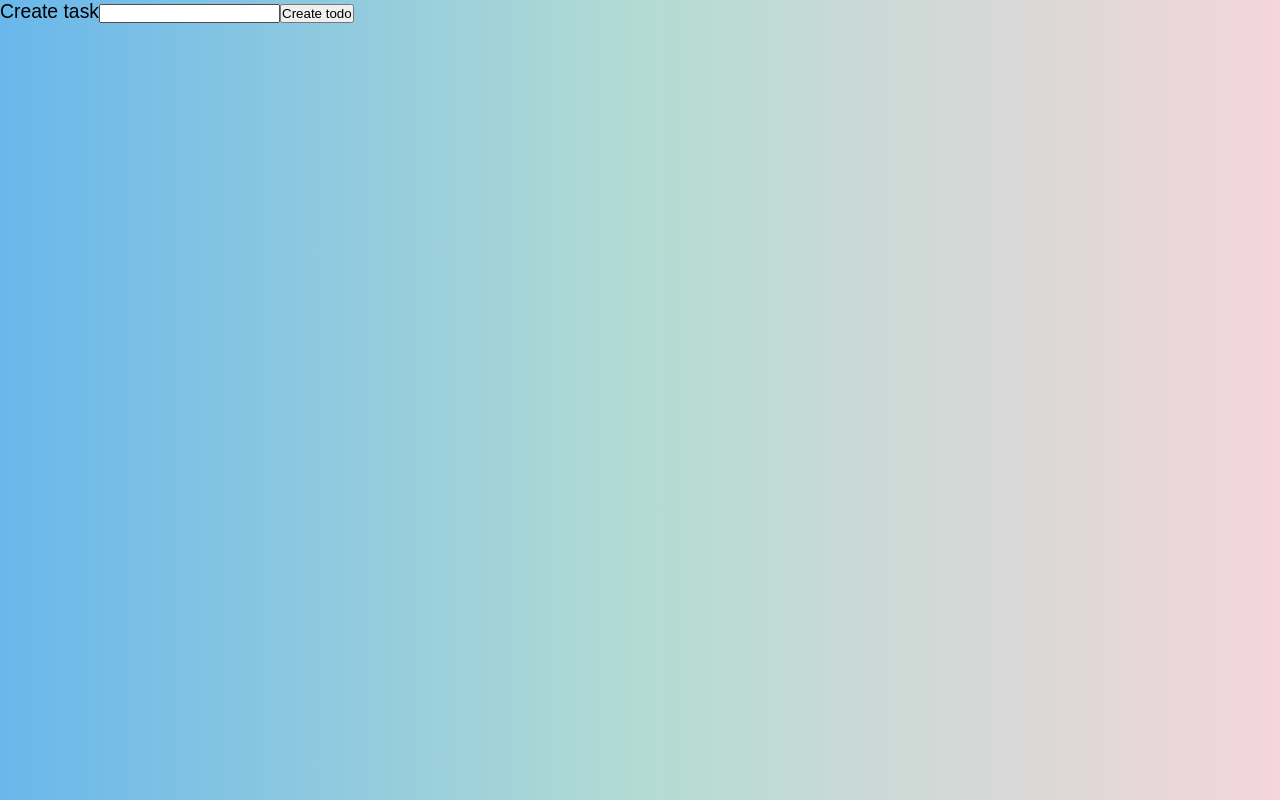
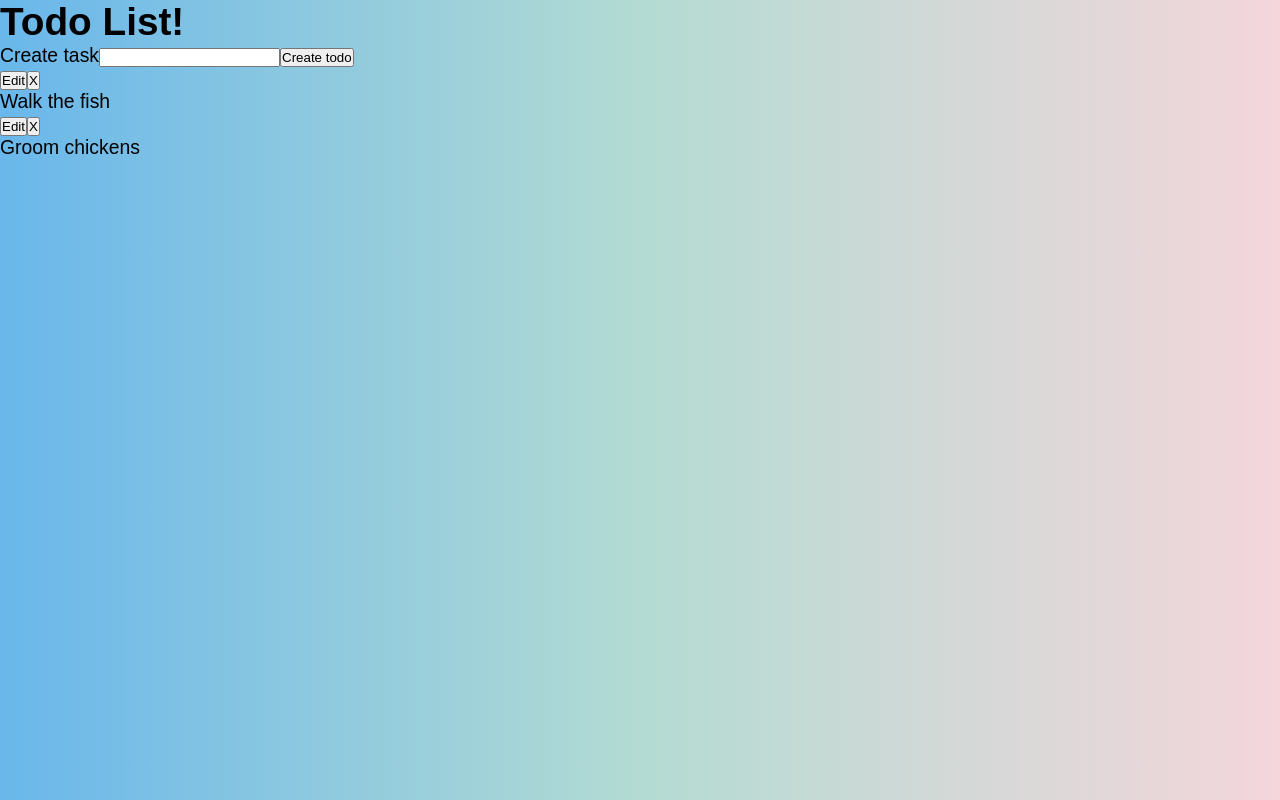
Before and after one commit to fredyvelasquezgt/todo-list-react, a React (Create React App) app: page / in a window 1280 px wide. Built offline with nearby package versions, Linux system fonts and the light colour scheme.

Commit message:
render first todos

```diff
--- a/src/Todo.js
+++ b/src/Todo.js
@@ -4,8 +4,12 @@
     render(){
         return(
             <div>
-                <h1>task of the todo</h1>
+                <button>Edit</button>
+                <button>X</button>
+                <li>{this.props.task}</li>
             </div>
         )
     }
 }
+
+export default Todo;
--- a/src/TodoList.js
+++ b/src/TodoList.js
@@ -1,15 +1,27 @@
 import React, { Component } from 'react';
 import NewTodoForm from './NewTodoForm';
+import Todo from './Todo';
+
 
 class TodoList extends Component {
     constructor(props) {
         super(props);
-        this.state = {todos: []}
+        this.state = {todos: [{task: 'Walk the fish'}, {task: 'Groom chickens'}]}
     }
 
     render(){
+        const todos = this.state.todos.map(todo => {
+            return <Todo task={todo.task} />
+        })
         return (
+            <div>
+            <h1>Todo List!</h1>
             <NewTodoForm />
+            <ul>
+                {todos}
+            </ul>
+            </div>
+
         )
     }
 }
```
